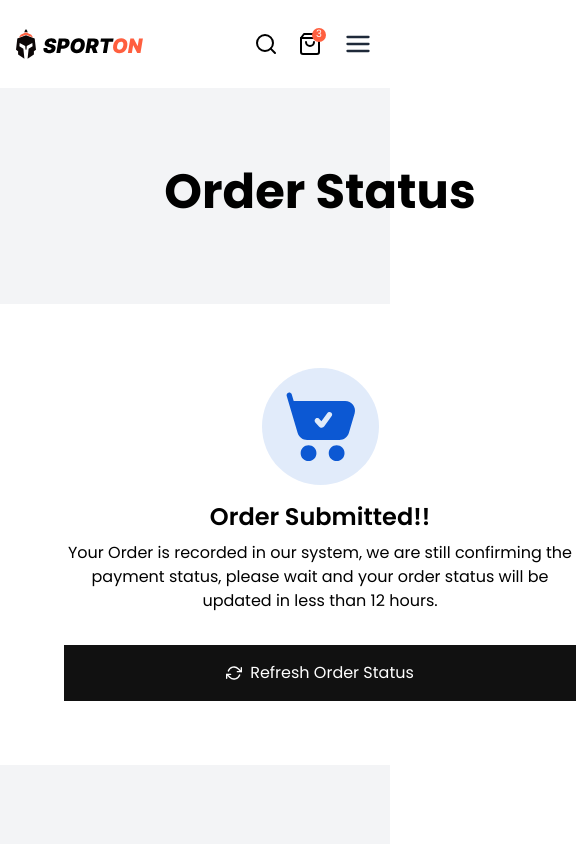
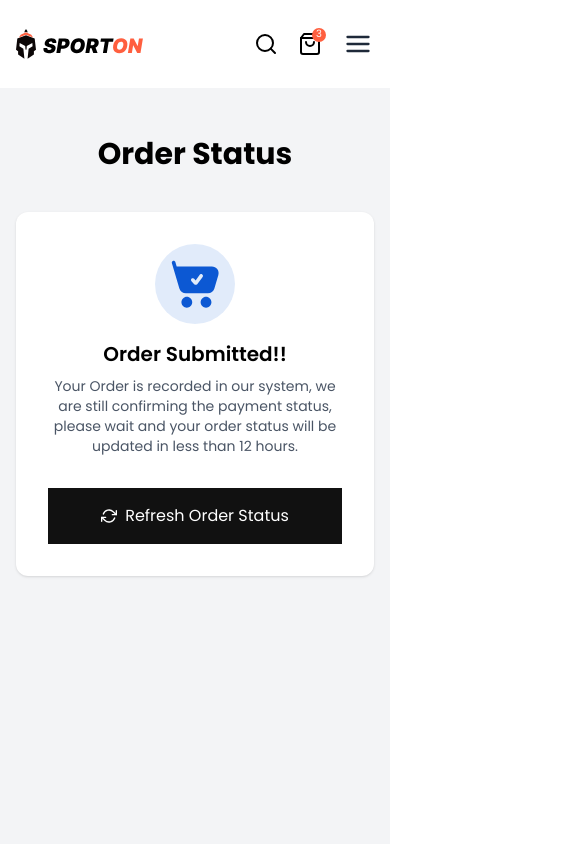
Before and after one commit to tsaqif06/sporton-fe, a Next.js app: page /order-status/1 in a window 390 px wide. Shown: the top 844 px of the page, 585 px wide, since content can reach past the window. Built offline with nearby package versions, Linux system fonts and the light colour scheme.

Commit message:
feat: make order status page responsive

```diff
--- a/app/(landing)/components/order-status/order-confirmed.tsx
+++ b/app/(landing)/components/order-status/order-confirmed.tsx
@@ -6,16 +6,18 @@ import { FiRefreshCw } from "react-icons/fi";
 
 const OrderConfirmed = () => {
   return (
-    <div className="bg-white w-160 p-16 flex flex-col justify-center items-center mx-auto">
+    // 1. Ganti w-160 jadi w-full dengan max-width agar tidak jebol di HP
+    // 2. Padding p-8 di mobile, p-16 di desktop
+    <div className="bg-white w-full max-w-[640px] p-8 lg:p-16 flex flex-col justify-center items-center mx-auto rounded-xl shadow-sm">
       <Image
         src="/images/icon-order-confirmed.svg"
         width={117}
         height={117}
         alt="order confirmed"
-        className="mb-4"
+        className="mb-4 w-20 lg:w-[117px] h-auto" // Ukuran icon menyesuaikan
       />
-      <h2 className="text-2xl font-semibold mb-2">Order Confirmed!!</h2>
-      <p className="text-center mb-8">
+      <h2 className="text-xl lg:text-2xl font-semibold mb-2">Order Confirmed!!</h2>
+      <p className="text-center text-sm lg:text-base mb-8 text-gray-600">
         We have received your payment, and your order is currently processed by
         our staff, just wait until your favorite sportswear arrive in your home.
         We will contact you in Whatsapp for further shipping updates.
--- a/app/(landing)/components/order-status/order-submitted.tsx
+++ b/app/(landing)/components/order-status/order-submitted.tsx
@@ -10,22 +10,22 @@ const OrderSubmitted = () => {
   };
 
   return (
-    <div className="bg-white w-160 p-16 flex flex-col justify-center items-center mx-auto mb-8">
+    <div className="bg-white w-full max-w-[640px] p-8 lg:p-16 flex flex-col justify-center items-center mx-auto mb-8 rounded-xl shadow-sm">
       <Image
         src="/images/icon-order-submitted.svg"
         width={117}
         height={117}
         alt="order submitted"
-        className="mb-4"
+        className="mb-4 w-20 lg:w-[117px] h-auto"
       />
-      <h2 className="text-2xl font-semibold mb-2">Order Submitted!!</h2>
-      <p className="text-center mb-8">
+      <h2 className="text-xl lg:text-2xl font-semibold mb-2">Order Submitted!!</h2>
+      <p className="text-center text-sm lg:text-base mb-8 text-gray-600">
         Your Order is recorded in our system, we are still confirming the
         payment status, please wait and your order status will be updated in
         less than 12 hours.
       </p>
-      <Button variant="dark" className="w-full" onClick={reloadOrderStatus}>
-        <FiRefreshCw />
+      <Button variant="dark" className="w-full flex items-center justify-center gap-2" onClick={reloadOrderStatus}>
+        <FiRefreshCw className="animate-spin-hover" />
         Refresh Order Status
       </Button>
     </div>
--- a/app/(landing)/order-status/[id]/page.tsx
+++ b/app/(landing)/order-status/[id]/page.tsx
@@ -8,13 +8,17 @@ const OrderStatus = () => {
   const [isConfirmed, setIsConfirmed] = useState(false);
 
   return (
-    <main className="bg-gray-100 min-h-screen grid grid-rows-[auto_1fr]">
-      <div className="max-w-5xl mx-auto py-20">
-        <h1 className="text-5xl font-bold text-center mb-2">Order Status</h1>
-      </div>
+    <main className="bg-gray-100 min-h-screen flex flex-col px-4">
+      <div className="max-w-5xl mx-auto w-full py-12 lg:py-20 flex-grow flex flex-col">
+        <h1 className="text-3xl md:text-4xl lg:text-5xl font-bold text-center mb-10 lg:mb-20">
+          Order Status
+        </h1>
 
-      <div className="mb-20">
-        {isConfirmed ? <OrderConfirmed /> : <OrderSubmitted />}
+        <div className="flex-grow flex items-start justify-center">
+          <div className="w-full">
+            {isConfirmed ? <OrderConfirmed /> : <OrderSubmitted />}
+          </div>
+        </div>
       </div>
     </main>
   );
--- a/app/(landing)/payment/page.tsx
+++ b/app/(landing)/payment/page.tsx
@@ -3,10 +3,13 @@ import PaymentSteps from "../components/payment/payment-steps";
 
 const Payment = () => {
   return (
-    <main className="bg-gray-100 min-h-[100vh]">
-      <div className="max-w-5xl mx-auto py-20">
-        <h1 className="text-5xl font-bold text-center mb-11">Payment</h1>
-        <div className="grid grid-cols-2 gap-14 items-start">
+    <main className="bg-gray-100 min-h-screen px-4 lg:px-0">
+      <div className="max-w-5xl mx-auto py-12 lg:py-20">
+        <h1 className="text-3xl lg:text-5xl font-bold text-center mb-8 lg:mb-11">
+          Payment
+        </h1>
+
+        <div className="grid grid-cols-1 lg:grid-cols-2 gap-8 lg:gap-14 items-start">
           <PaymentOptions />
           <PaymentSteps />
         </div>
```
